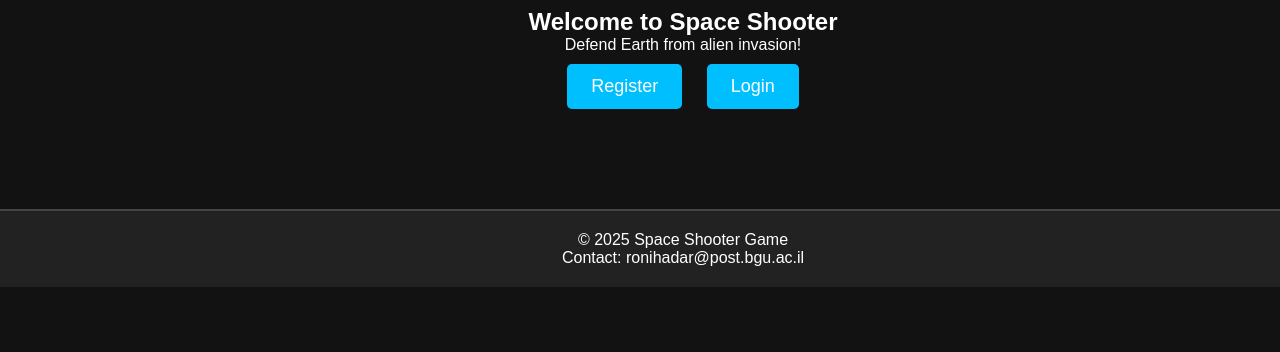
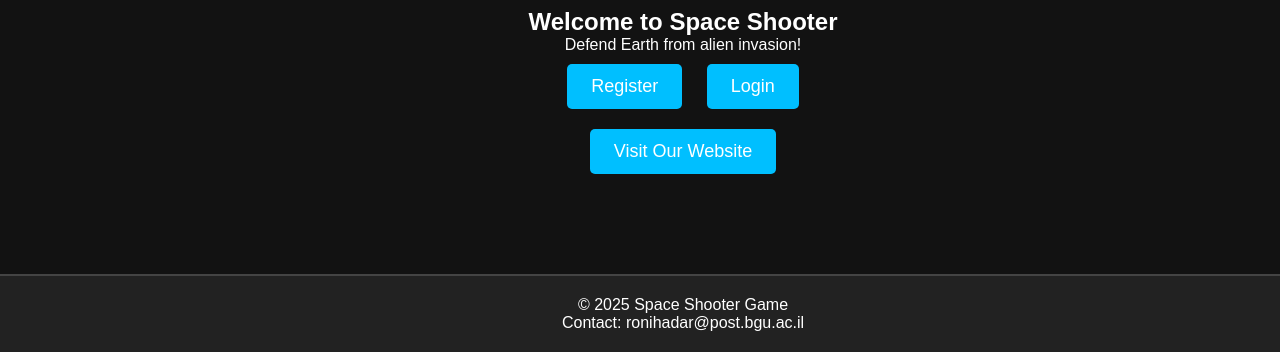
Before and after one commit to WED-2023/assignment2-211807300_207575689_assignment2, a plain HTML site: page index.html in a window 1280 px wide. Shown: the part 680-1032 px from the top of the page. Before the commit the page ends 967 px from the top, so only its background shows below. Drawn offline with Linux system fonts and the light colour scheme.

Commit message:
added readme

```diff
--- a/index.html
+++ b/index.html
@@ -250,6 +250,8 @@ g<!DOCTYPE html>
             <p>Defend Earth from alien invasion!</p>
             <button class="btn" onclick="showScreen('register-screen')">Register</button>
             <button class="btn" onclick="showScreen('login-screen')">Login</button>
+            <br>
+            <button class="btn" onclick="window.open('https://wed-2023.github.io/assignment2-211807300_207575689_assignment2/', '_blank')">Visit Our Website</button>
         </div>
 
         <!-- Registration Screen -->
```
Also changed, not shown: 1 other file.
